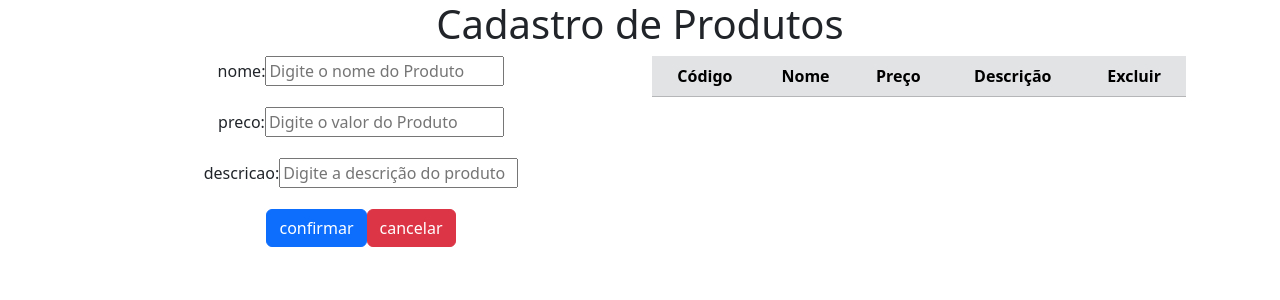
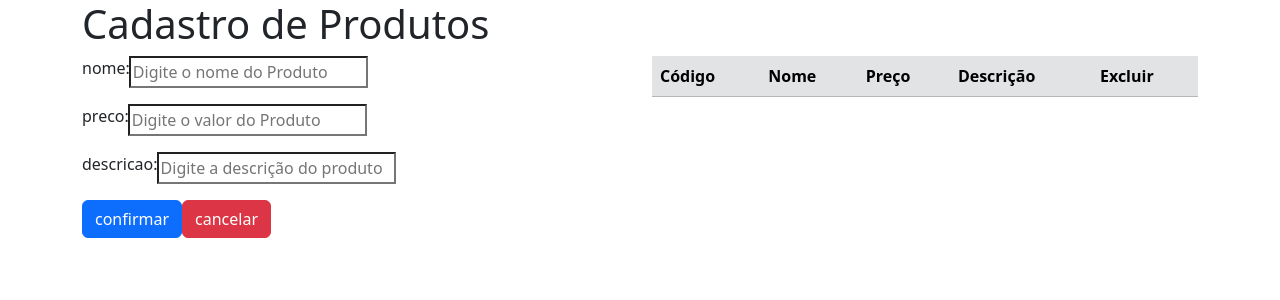
Before and after one commit to bssantos7/CatalogoProdutos-TarefaReact, a React (Vite) app in the folder FrontEnd/React/: page / in a window 1280 px wide. Shown: the top 300 px of the page. Built offline with nearby package versions, Linux system fonts and the light colour scheme.

Commit message:
feature useEffect

```diff
--- a/FrontEnd/React/src/App.jsx
+++ b/FrontEnd/React/src/App.jsx
@@ -1,4 +1,4 @@
-import { useState } from 'react'
+import { useEffect, useState } from 'react'
 import Formulario from './Componentes/Fomulario';
 import Table from './Componentes/Tabela';
 import DashBoard from './Componentes/DashBoard';
@@ -16,8 +16,15 @@ function App() {
     descricao:'',
     imagem:"https://placehold.co/600x400",
   });
-  const [listaProdutos, setListaProdutos]=useState([]);
+
+  const [listaProdutos, setListaProdutos]=useState(()=>{
+    const produtosSalvos = localStorage.getItem("storageProdutos");
+
+    return produtosSalvos?JSON.parse(produtosSalvos):[];
+  });
+
   const [qtdItem, setQtdItem]=useState(0);
+
   const [mensagem, setMensagem]=useState('');
 
 
@@ -56,11 +63,15 @@ function App() {
     );
   }
 
+  useEffect(()=>{
+    localStorage.setItem("storageProdutos",JSON.stringify(listaProdutos));
+
+  },[listaProdutos]);
 
   return (
     <>
-      <div className="container">
-        <div className="container text-center">
+      <div>
+        <div className="container-sm">
           <div className="row">
             <h1>Cadastro de Produtos</h1>
           </div>
--- a/FrontEnd/React/src/Componentes/Fomulario.jsx
+++ b/FrontEnd/React/src/Componentes/Fomulario.jsx
@@ -3,14 +3,12 @@ import InputText from './InputText';
 
 function Formulario({onSubmit, onChange, produto}){
     return(
-        <form className="fomulario" onSubmit={onSubmit}>
-            <fieldset>
-                    <InputText campo="nome" type="text" placeholder="Digite o nome do Produto" onChange={onChange} value={produto.nome}/>
-                    <InputText campo="preco" type="number" placeholder="Digite o valor do Produto" onChange={onChange} value={produto.preco}/>
-                    <InputText campo="descricao" type="text" placeholder="Digite a descrição do produto" onChange={onChange} value={produto.descricao}/>
-                    <Botao type="submit" acao="confirmar"/>
-                    <Botao acao="cancelar"/>
-            </fieldset>
+        <form className="formulario" onSubmit={onSubmit}>
+            <InputText campo="nome" type="text" placeholder="Digite o nome do Produto" onChange={onChange} value={produto.nome}/>
+             <InputText campo="preco" type="number" placeholder="Digite o valor do Produto" onChange={onChange} value={produto.preco}/>
+            <InputText campo="descricao" type="text" placeholder="Digite a descrição do produto" onChange={onChange} value={produto.descricao}/>
+            <Botao type="submit" acao="confirmar"/>
+            <Botao acao="cancelar"/>
         </form>
     );
 }
--- a/FrontEnd/React/src/Componentes/InputText.jsx
+++ b/FrontEnd/React/src/Componentes/InputText.jsx
@@ -1,6 +1,6 @@
 function InputText ({campo, type, placeholder, onChange, value}){
     return(
-        <div className="mb-3">
+        <div className="mb-3 input-group input-group-lg">
             <label htmlFor={campo} className="form-label">{`${campo}: `}</label>
             <input type={type} name={campo} id={campo} placeholder={placeholder} onChange={onChange} value={value} required/>
         </div>
```
